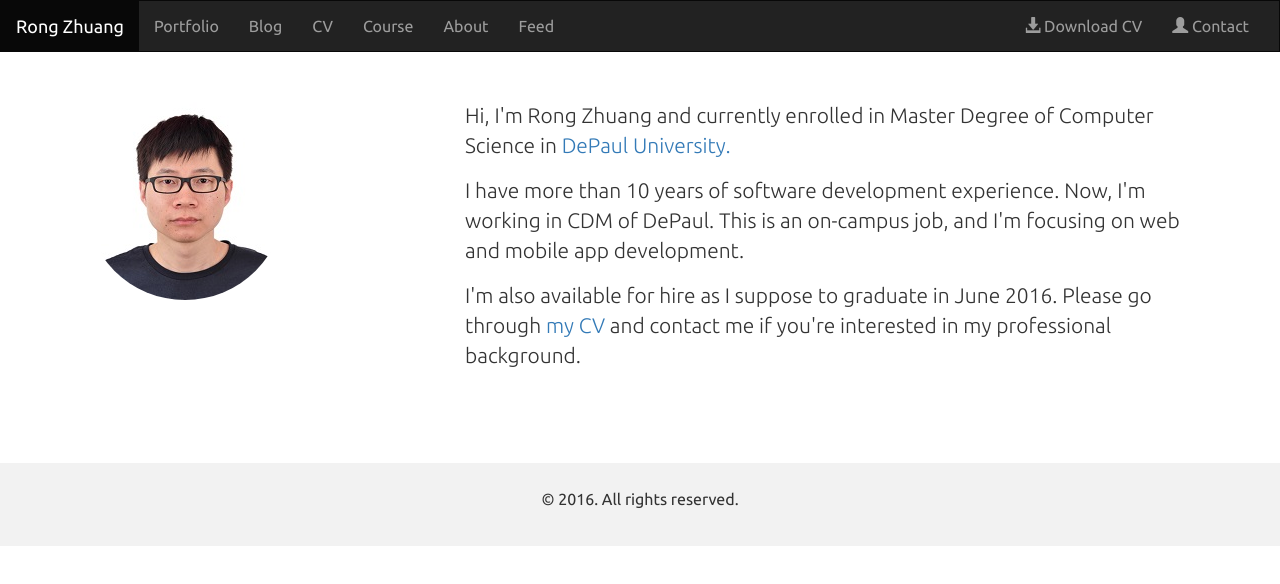
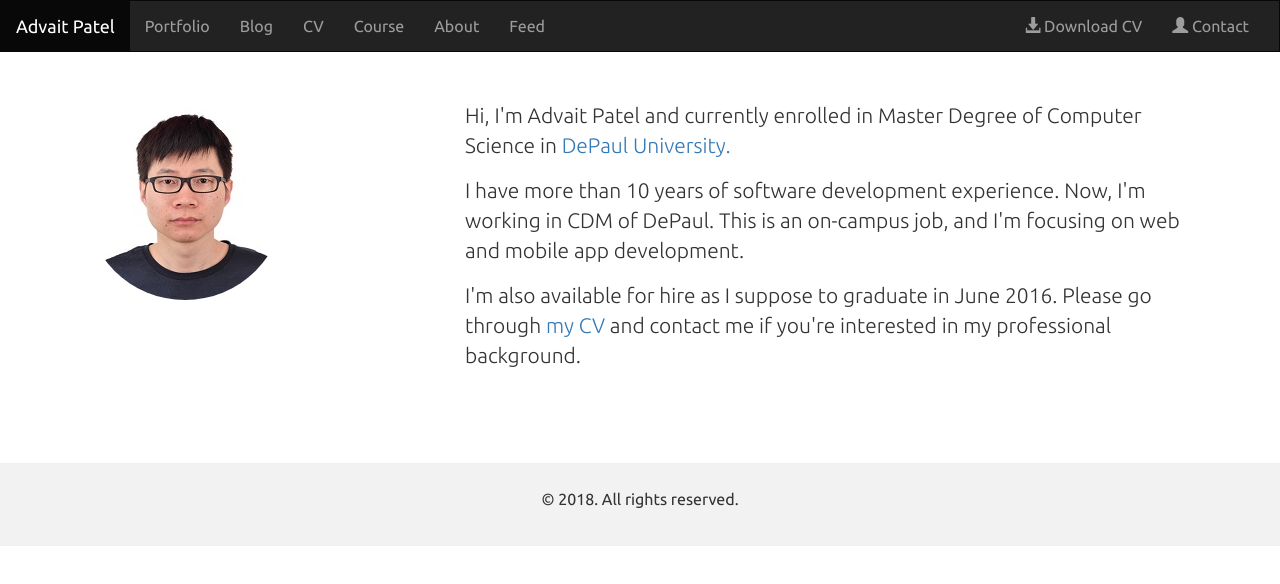
Before and after one commit to advaitpatel/www.advaitpatel.com, a plain HTML site: page index.html in a window 1280 px wide. Drawn offline with nearby package versions, Linux system fonts and the light colour scheme.

Commit message:
modified name and footer

```diff
--- a/index.html
+++ b/index.html
@@ -35,7 +35,7 @@
         <span class="icon-bar"></span>
       </button>
       <ul class="nav navbar-nav">
-        <li class="active"><a class="navbar-brand" href="index.html">Rong Zhuang</a></li>
+        <li class="active"><a class="navbar-brand" href="index.html">Advait Patel</a></li>
       </ul>
 
     </div>
@@ -62,7 +62,7 @@
       <img  class="img-circle avatar" alt="Rong Zhuang" src="images/rz-200px.jpg">
     </div>
     <div class="col-sm-8">
-      <p>Hi, I'm Rong Zhuang and currently enrolled in Master Degree of Computer Science in <a href="http://www.depaul.edu/">DePaul University.</a></p>
+      <p>Hi, I'm Advait Patel and currently enrolled in Master Degree of Computer Science in <a href="http://www.depaul.edu/">DePaul University.</a></p>
       <p>I have more than 10 years of software development experience. Now, I'm working in CDM of DePaul. This is an on-campus job, and I'm focusing on web and mobile app development.</p>
       <p>I'm also available for hire as I suppose to graduate in June 2016. Please go through <a href="cv">my CV</a> and contact me if you're interested in my professional background.</p>
     </div>
@@ -71,7 +71,7 @@
 
 <footer class="container-fluid text-center">
   <p>
-    &copy; 2016. All rights reserved.
+    &copy; 2018. All rights reserved.
   </p>
 </footer>
 
```
